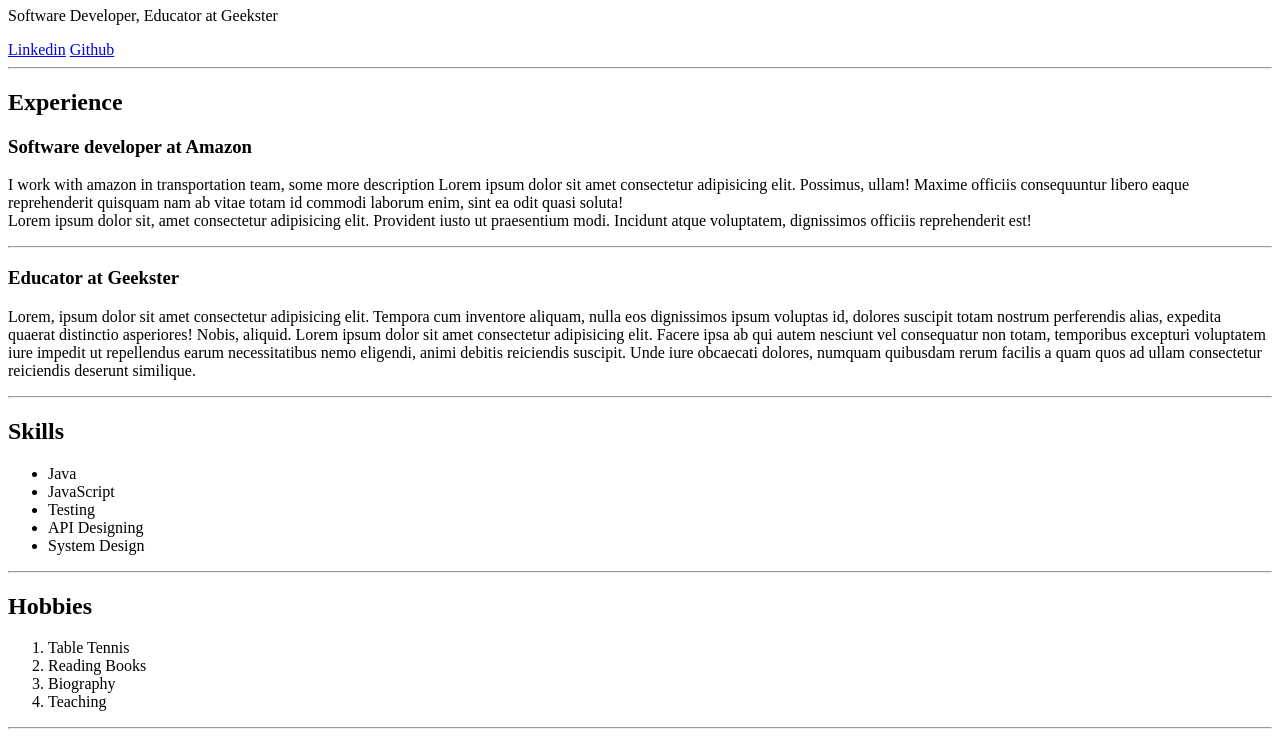
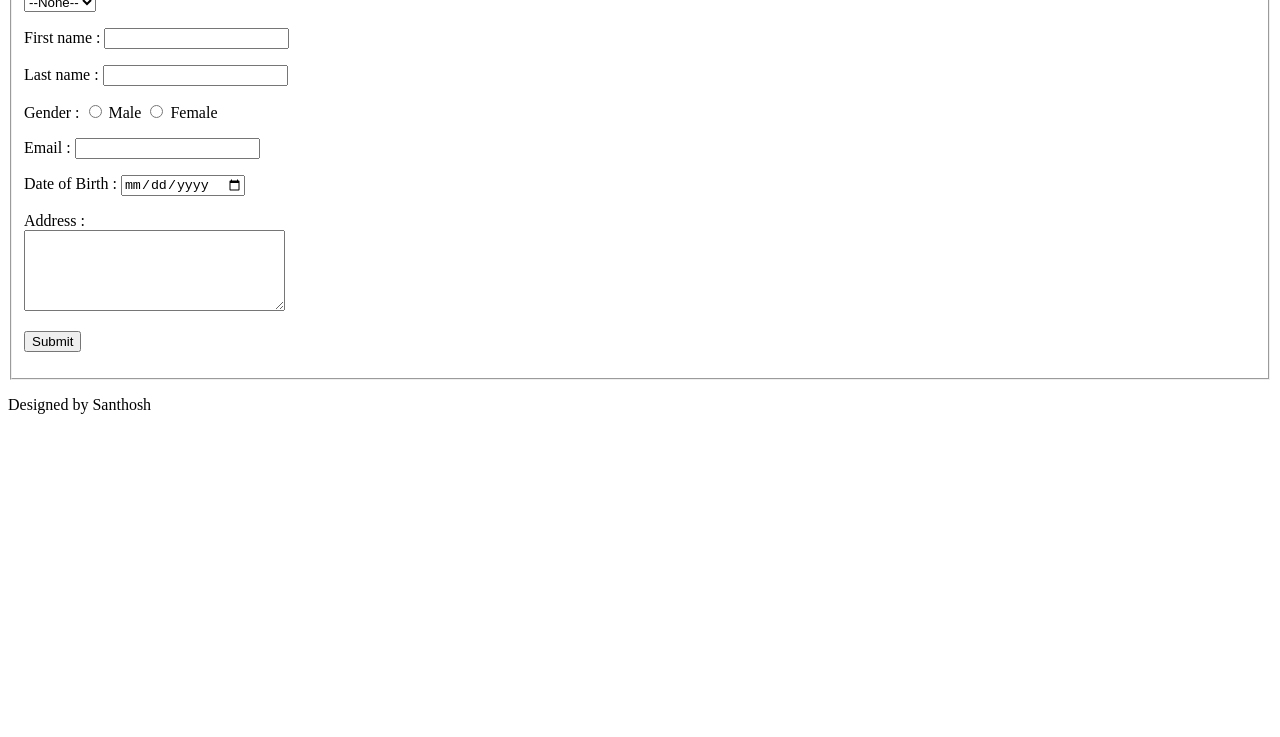
Before and after one commit to Alpha-santhosh/HTML-Task, a plain HTML site: page index.html in a window 1280 px wide. Shown: the part 73-810 px from the top of the page. Drawn offline with Linux system fonts and the light colour scheme.

Commit message:
task completed

```diff
--- a/index.html
+++ b/index.html
@@ -4,47 +4,60 @@
     <meta charset="UTF-8">
     <meta http-equiv="X-UA-Compatible" content="IE=edge">
     <meta name="viewport" content="width=device-width, initial-scale=1.0">
-    <title>Santhosh S</title>
+    <title>Form-HTML-202-01</title>
 </head>
 <body>
-    <h1>Santhosh S</h1>
-    <p>Software Developer, Educator at Geekster</p>
-    <a href="https://www.linkedin.com/in/bittoo-aggarwal/">Linkedin</a>
-    <a href="https://github.com/bitz1119">Github</a>
-    <hr>
-    <h2>Experience</h2>
-    <h3> Software developer at Amazon</h3>
-    <p>I work with amazon in transportation team, some more description Lorem ipsum dolor sit amet consectetur adipisicing elit. Possimus, ullam! Maxime officiis consequuntur libero eaque reprehenderit quisquam nam ab vitae totam id commodi laborum enim, sint ea odit quasi soluta!
-        <br>
-    Lorem ipsum dolor sit, amet consectetur adipisicing elit. Provident iusto ut praesentium modi. Incidunt atque voluptatem, dignissimos officiis reprehenderit est!
-    </p>
-    <hr>
+    <form action="">
+        <fieldset>
+            <legend>Personal Details</legend>
 
-    <h3> Educator at Geekster</h3>
-    <p>Lorem, ipsum dolor sit amet consectetur adipisicing elit. Tempora cum inventore aliquam, nulla eos dignissimos ipsum voluptas id, dolores suscipit totam nostrum perferendis alias, expedita quaerat distinctio asperiores! Nobis, aliquid.
-        Lorem ipsum dolor sit amet consectetur adipisicing elit. Facere ipsa ab qui autem nesciunt vel consequatur non totam, temporibus excepturi voluptatem iure impedit ut repellendus earum necessitatibus nemo eligendi, animi debitis reiciendis suscipit. Unde iure obcaecati dolores, numquam quibusdam rerum facilis a quam quos ad ullam consectetur reiciendis deserunt similique.
-    </p>
-    <hr>
+            <p>
+                <label for="">Salutation <br> <Select>
+                    <option>--None--</option>
+                    <option>Mr.</option>
+                    <option>Ms.</option>
+                    <option>Mrs.</option>
+                    <option>Dr.</option>
+                    <option>Prof.</option>
+                </Select></label>
+            </p>
 
-    <h2>Skills</h2>
-    <!-- how to comment -->
-    <!-- I want to add skills list -->
-    <ul>
-        <li>Java</li>
-        <li>JavaScript</li>
-        <li>Testing</li>
-        <li>API Designing</li>
-        <li>System Design</li>
-    </ul>
+            <p>
+                <label for="fname">First name : <input type="text" id="fname"></label>
+            </p>
 
-    <hr>
-    <h2>Hobbies</h2>
-    <ol>
-        <li>Table Tennis</li>
-        <li>Reading Books</li>
-        <li>Biography</li>
-        <li>Teaching</li>
-    </ol>
-    <hr>
+            <p>
+                <label for="lname">Last name : <input type="text" id="lname"></label>
+            </p>
+
+            <p>
+                <label for="">Gender :
+                    <input type="radio" id="gender"> Male
+                    <input type="radio" name="" id="gender"> Female
+                </label>
+            </p>
+
+            <p>
+                <label for="">Email : <input type="email" name="" id="mail"></label>
+            </p>
+
+            <p>
+                <label for="">Date of Birth : <input type="date"></label>
+            </p>
+
+            <p>
+                <label for="">Address : <br>
+                <textarea name="" id="Address" cols="30" rows="5"></textarea>
+                </label>
+            </p>
+
+            <p>
+                <button>Submit</button>
+            </p>
+        </fieldset>
+    </form>
+    <footer>
+        <p>Designed  by Santhosh</p>
+    </footer>
 </body>
 </html>
```
